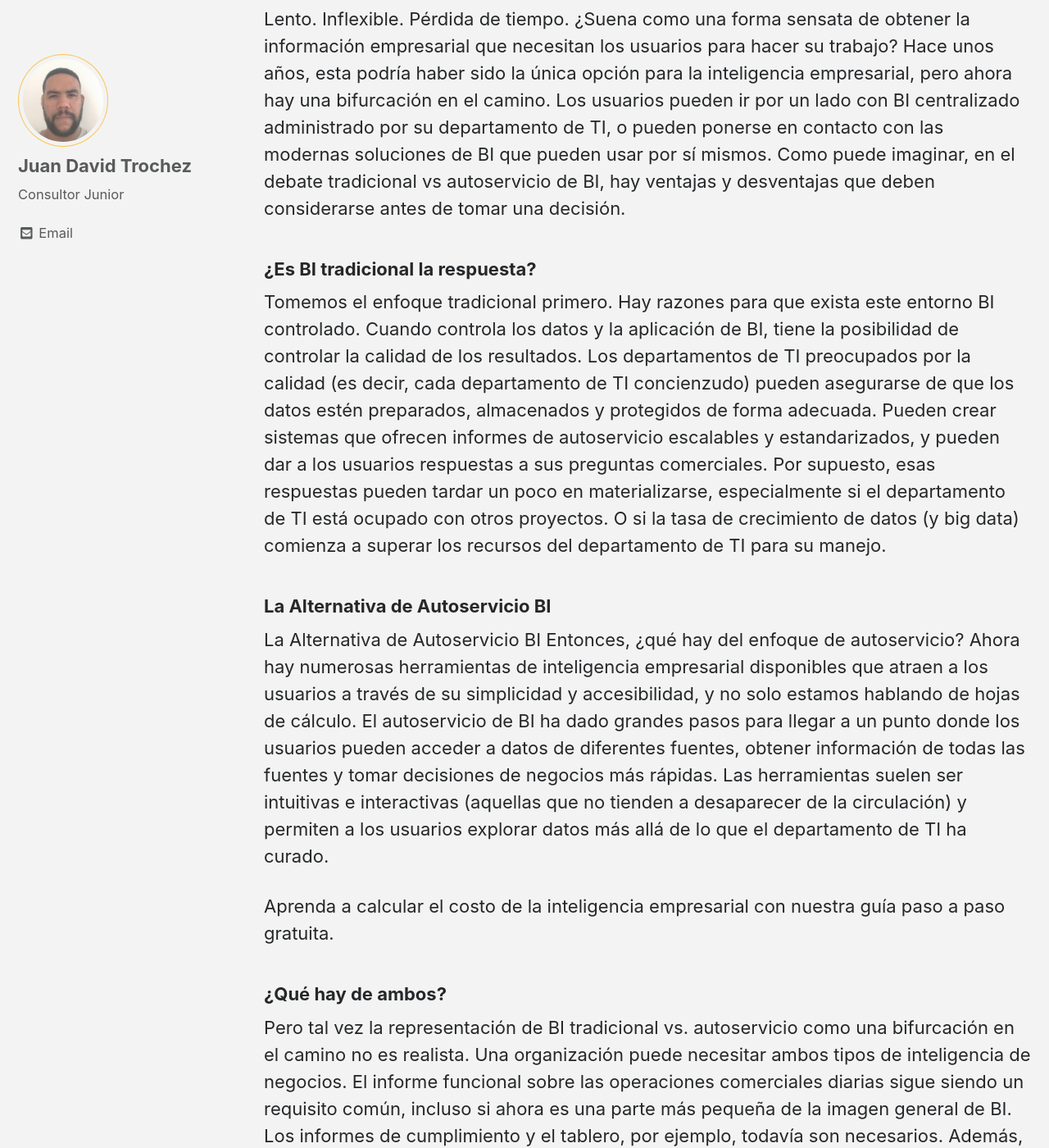
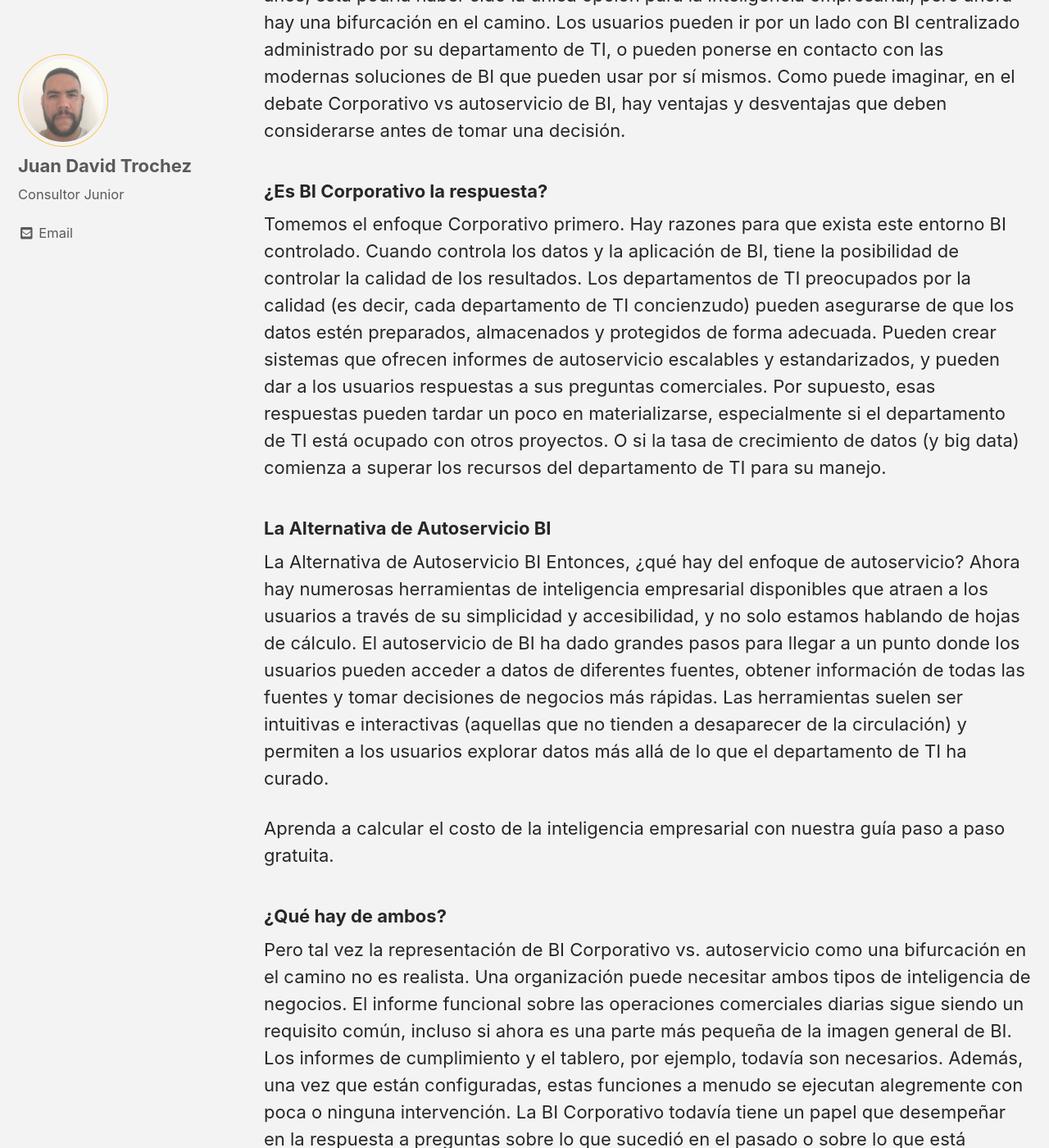
Before and after one commit to cepobia/cepobia.github.io, a Jekyll site: the page built from _posts/2019-02-15-BIvsBI.md, in a window 1280 px wide and 1400 px high, scrolled down 875 px. Shown: the whole window at 82% size. Built offline with Jekyll 4.4.1, drawn with Linux system fonts in a browser that asks for light colours; cached includes are drawn as plain includes; nearby versions of some CDN libraries; comment, search, counter and statistics services are not loaded; some of the changed text lies outside the part shown.

```diff
--- a/_posts/2019-02-15-BIvsBI.md
+++ b/_posts/2019-02-15-BIvsBI.md
@@ -3,8 +3,8 @@
 classes: wide
 author_profile: true
 author: Juan David Trochez
-title: "BI tradicional o autoservicio: ¿cuál es la diferencia?"
-excerpt: "Existen dos enfoques  en las soluciones de BI que son opuestos desde la perspectiva de la gobernabilidad de los datos "
+title: "La Gobernabilidad en Business Intelligence "
+excerpt: "Cuales es la Diferencia entre los enfoques de Business Intelligence Autoservicio y Corporativo "
 header:
   overlay_image: assets/images/wide/wtablet.jpg
   teaser: assets/images/cuadrado/vs.jpg
@@ -14,11 +14,11 @@
 
 Las aplicaciones de autoservicio de BI permiten a los usuarios concentrarse en sus preguntas sin necesidad de crear soluciones elaboradas, y les permite obtener la información que necesitan lo antes posible, sin tener que esperar a que el personal de TI los ayude.
 
-Lento. Inflexible. Pérdida de tiempo. ¿Suena como una forma sensata de obtener la información empresarial que necesitan los usuarios para hacer su trabajo? Hace unos años, esta podría haber sido la única opción para la inteligencia empresarial, pero ahora hay una bifurcación en el camino. Los usuarios pueden ir por un lado con BI centralizado administrado por su departamento de TI, o pueden ponerse en contacto con las modernas soluciones de BI que pueden usar por sí mismos. Como puede imaginar, en el debate tradicional vs autoservicio de BI, hay ventajas y desventajas que deben considerarse antes de tomar una decisión.
+Lento. Inflexible. Pérdida de tiempo. ¿Suena como una forma sensata de obtener la información empresarial que necesitan los usuarios para hacer su trabajo? Hace unos años, esta podría haber sido la única opción para la inteligencia empresarial, pero ahora hay una bifurcación en el camino. Los usuarios pueden ir por un lado con BI centralizado administrado por su departamento de TI, o pueden ponerse en contacto con las modernas soluciones de BI que pueden usar por sí mismos. Como puede imaginar, en el debate Corporativo vs autoservicio de BI, hay ventajas y desventajas que deben considerarse antes de tomar una decisión.
 
-### ¿Es BI tradicional la respuesta?
+### ¿Es BI Corporativo la respuesta?
 
-Tomemos el enfoque tradicional primero. Hay razones para que exista este entorno BI controlado. Cuando controla los datos y la aplicación de BI, tiene la posibilidad de controlar la calidad de los resultados. Los departamentos de TI preocupados por la calidad (es decir, cada departamento de TI concienzudo) pueden asegurarse de que los datos estén preparados, almacenados y protegidos de forma adecuada. Pueden crear sistemas que ofrecen informes de autoservicio escalables y estandarizados, y pueden dar a los usuarios respuestas a sus preguntas comerciales. Por supuesto, esas respuestas pueden tardar un poco en materializarse, especialmente si el departamento de TI está ocupado con otros proyectos. O si la tasa de crecimiento de datos (y big data) comienza a superar los recursos del departamento de TI para su manejo.
+Tomemos el enfoque Corporativo primero. Hay razones para que exista este entorno BI controlado. Cuando controla los datos y la aplicación de BI, tiene la posibilidad de controlar la calidad de los resultados. Los departamentos de TI preocupados por la calidad (es decir, cada departamento de TI concienzudo) pueden asegurarse de que los datos estén preparados, almacenados y protegidos de forma adecuada. Pueden crear sistemas que ofrecen informes de autoservicio escalables y estandarizados, y pueden dar a los usuarios respuestas a sus preguntas comerciales. Por supuesto, esas respuestas pueden tardar un poco en materializarse, especialmente si el departamento de TI está ocupado con otros proyectos. O si la tasa de crecimiento de datos (y big data) comienza a superar los recursos del departamento de TI para su manejo.
 
 ### La Alternativa de Autoservicio BI
 La Alternativa de Autoservicio BI
@@ -27,10 +27,10 @@
 Aprenda a calcular el costo de la inteligencia empresarial con nuestra guía paso a paso gratuita.
 
 ### ¿Qué hay de ambos?
-Pero tal vez la representación de BI tradicional vs. autoservicio como una bifurcación en el camino no es realista. Una organización puede necesitar ambos tipos de inteligencia de negocios. El informe funcional sobre las operaciones comerciales diarias sigue siendo un requisito común, incluso si ahora es una parte más pequeña de la imagen general de BI. Los informes de cumplimiento y el tablero, por ejemplo, todavía son necesarios. Además, una vez que están configuradas, estas funciones a menudo se ejecutan alegremente con poca o ninguna intervención. La BI tradicional todavía tiene un papel que desempeñar en la respuesta a preguntas sobre lo que sucedió en el pasado o sobre lo que está sucediendo con las operaciones ahora. En comparación, para preguntas sobre el futuro, especialmente las preguntas de estilo "qué pasaría si", los usuarios quieren más poder individual y tiempos de reacción más rápidos que los que el BI tradicional está diseñado para darles. En este caso, el autoservicio puede ser preferible.
+Pero tal vez la representación de BI Corporativo vs. autoservicio como una bifurcación en el camino no es realista. Una organización puede necesitar ambos tipos de inteligencia de negocios. El informe funcional sobre las operaciones comerciales diarias sigue siendo un requisito común, incluso si ahora es una parte más pequeña de la imagen general de BI. Los informes de cumplimiento y el tablero, por ejemplo, todavía son necesarios. Además, una vez que están configuradas, estas funciones a menudo se ejecutan alegremente con poca o ninguna intervención. La BI Corporativo todavía tiene un papel que desempeñar en la respuesta a preguntas sobre lo que sucedió en el pasado o sobre lo que está sucediendo con las operaciones ahora. En comparación, para preguntas sobre el futuro, especialmente las preguntas de estilo "qué pasaría si", los usuarios quieren más poder individual y tiempos de reacción más rápidos que los que el BI Corporativo está diseñado para darles. En este caso, el autoservicio puede ser preferible.
 
 ### Averiguar ese tenedor en el camino
-Esto recuerda el consejo de un experto que dijo: "Cuando vengas a la bifurcación en el camino, ¡tómalo!" Esta afirmación aparentemente sin sentido ahora comienza a tener sentido. La forma en que "tome la bifurcación en el camino" y navegue entre BI tradicional y autoservicio dependerá de varios factores. La identificación de casos de uso de BI de autoservicio adecuados es un factor. Los niveles de usuario de negocios de la comprensión de BI es otro. También lo son la gobernabilidad de los datos y los aspectos comunes (o no) de los sistemas de BI Miramos a cada uno a su vez, a continuación.
+Esto recuerda el consejo de un experto que dijo: "Cuando vengas a la bifurcación en el camino, ¡tómalo!" Esta afirmación aparentemente sin sentido ahora comienza a tener sentido. La forma en que "tome la bifurcación en el camino" y navegue entre BI Corporativo y autoservicio dependerá de varios factores. La identificación de casos de uso de BI de autoservicio adecuados es un factor. Los niveles de usuario de negocios de la comprensión de BI es otro. También lo son la gobernabilidad de los datos y los aspectos comunes (o no) de los sistemas de BI Miramos a cada uno a su vez, a continuación.
 
 ### ¿Qué casos de uso de BI de autoservicio tienen sentido?
 Gran parte de la demanda de autoservicio de BI se debe al caso de uso general de la necesidad de respuestas en un apuro. Ejemplos específicos podrían ser:
@@ -49,4 +49,4 @@
 El costo es un factor para la mayoría de las empresas y organizaciones. Mientras que en el pasado es posible que no haya tenido otra opción más que pagar por separado el hardware y el software, ahora hay una mejor manera. En lugar de las líneas de ensamblaje más antiguas o los enfoques de sistemas heredados, las empresas ahora pueden pasar a un enfoque de BI de pila única que proporciona BI para satisfacer a los usuarios avanzados en el departamento de TI, así como a los usuarios comerciales no técnicos. Una vez más, "Cuando vengas a la bifurcación en el camino, ¡tómala!"
 
 ### El futuro de la inteligencia de negocios es el autoservicio
-Incluso si tanto el BI tradicional como el de autoservicio continuarán coexistiendo, el aumento constante de los volúmenes de datos y la aceleración de las necesidades comerciales significarán que los usuarios finales harán una parte cada vez más grande del BI por sí mismos. Las buenas aplicaciones de autoservicio de BI permitirán a los usuarios concentrarse en sus preguntas comerciales sin necesidad de crear soluciones elaboradas, y obtener la información y las respuestas que necesitan de inmediato, sin tener que esperar a que personal especializado de TI los ayude.
+Incluso si tanto el BI Corporativo como el de autoservicio continuarán coexistiendo, el aumento constante de los volúmenes de datos y la aceleración de las necesidades comerciales significarán que los usuarios finales harán una parte cada vez más grande del BI por sí mismos. Las buenas aplicaciones de autoservicio de BI permitirán a los usuarios concentrarse en sus preguntas comerciales sin necesidad de crear soluciones elaboradas, y obtener la información y las respuestas que necesitan de inmediato, sin tener que esperar a que personal especializado de TI los ayude.
```
